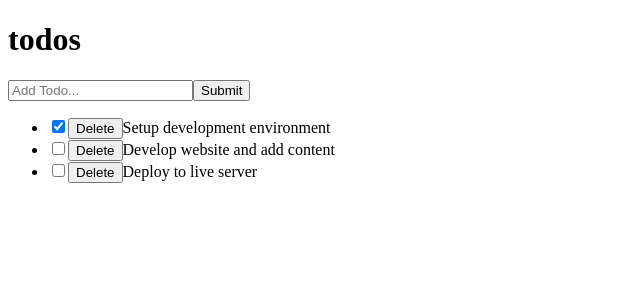
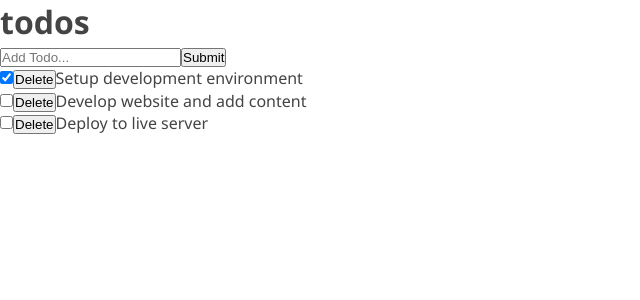
Before and after one commit to ZikaZaki/react-tutorial, a React (Create React App) app: page / in a window 1280 px wide. Shown: the top 300 px of the page, without its empty margins (0-640 px from the left). Built offline with nearby package versions, Linux system fonts and the light colour scheme.

Commit message:
Add node-scss library

```diff
--- a/package.json
+++ b/package.json
@@ -6,6 +6,7 @@
     "@testing-library/jest-dom": "^5.16.5",
     "@testing-library/react": "^13.4.0",
     "@testing-library/user-event": "^13.5.0",
+    "node-sass": "^7.0.3",
     "react": "^18.2.0",
     "react-dom": "^18.2.0",
     "react-scripts": "5.0.1",
--- a/src/App.css
+++ b/src/App.css
@@ -1,38 +1,13 @@
-.App {
-  text-align: center;
+* {
+  box-sizing: border-box;
+  margin: 0;
+  padding: 0;
 }
 
-.App-logo {
-  height: 40vmin;
-  pointer-events: none;
+body {
+  font-family: "Segoe UI", Arial, sans-serif;
+  line-height: 1.4;
+  color: #444;
+  background: #fff;
+  height: 100vh;
 }
-
-@media (prefers-reduced-motion: no-preference) {
-  .App-logo {
-    animation: App-logo-spin infinite 20s linear;
-  }
-}
-
-.App-header {
-  background-color: #282c34;
-  min-height: 100vh;
-  display: flex;
-  flex-direction: column;
-  align-items: center;
-  justify-content: center;
-  font-size: calc(10px + 2vmin);
-  color: white;
-}
-
-.App-link {
-  color: #61dafb;
-}
-
-@keyframes App-logo-spin {
-  from {
-    transform: rotate(0deg);
-  }
-  to {
-    transform: rotate(360deg);
-  }
-}
--- a/src/index.js
+++ b/src/index.js
@@ -1,7 +1,11 @@
 import React from 'react';
 import ReactDOM from 'react-dom';
+
 // Importing components
 import TodoContainer from './components/TodoContainer';
+
+// Importing CSS
+import "./App.css";
 
 
 ReactDOM.render(
```
Also changed, not shown: 1 other file (tests, documents, lock files or other folders).
